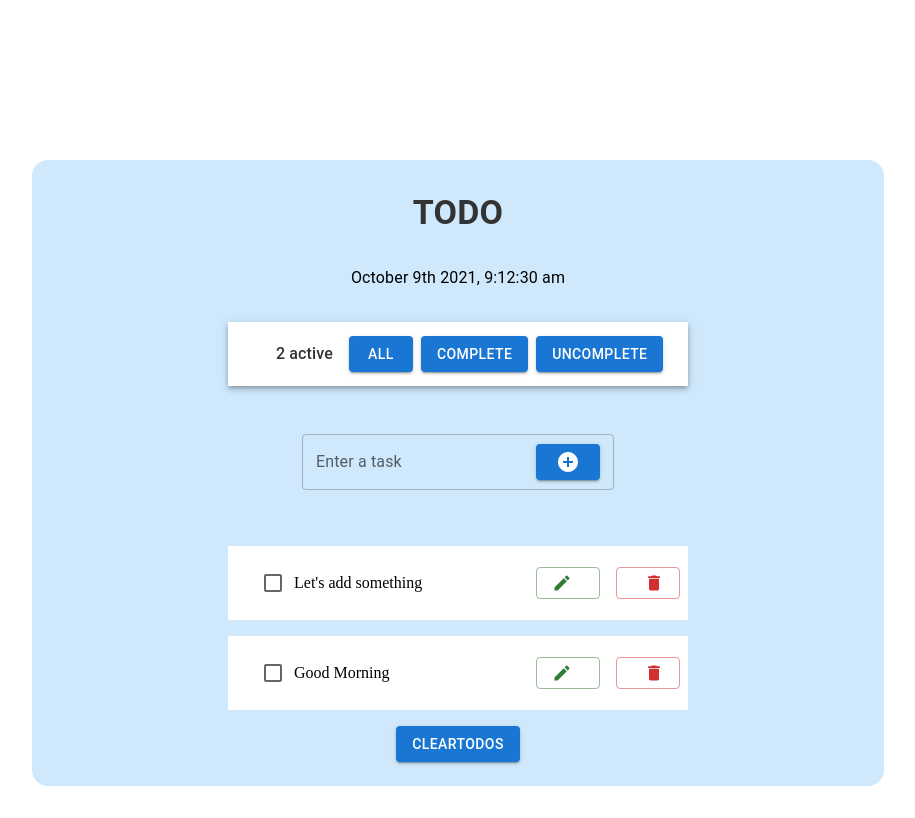
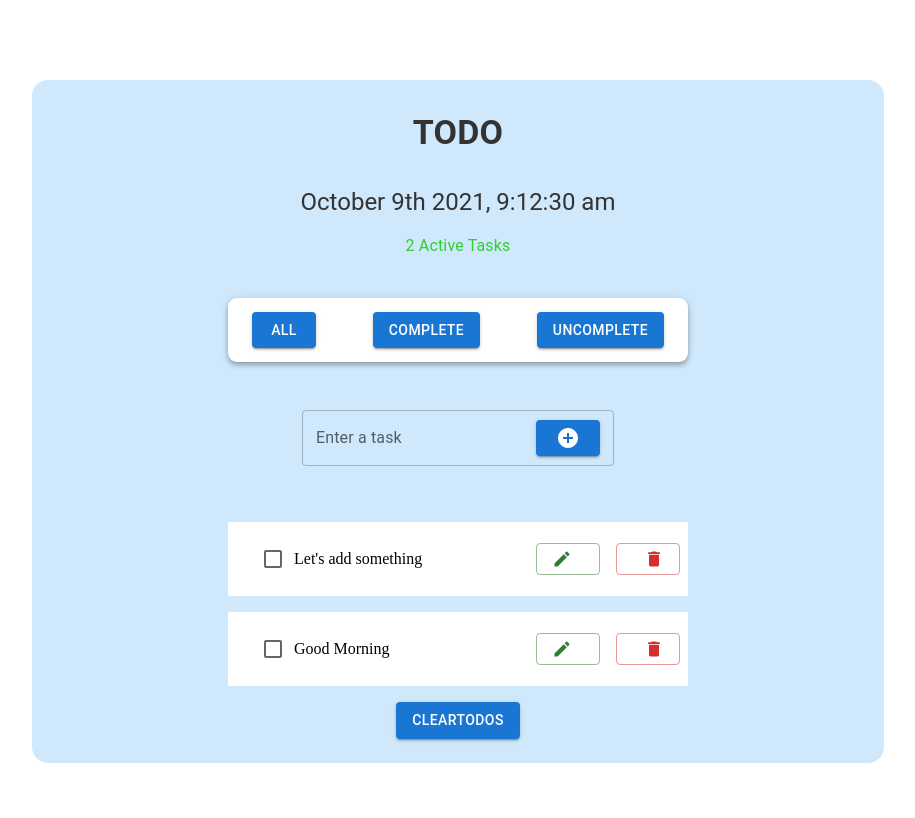
Before and after one commit to Sakib-Dev1/todo-app_sakib, a React (Create React App) app: page / in a window 1280 px wide. Shown: the whole page, without its empty margins (182-1097 px from the left). Built offline with nearby package versions, Linux system fonts and the light colour scheme.

Commit message:
react todo app

```diff
--- a/src/App.js
+++ b/src/App.js
@@ -11,7 +11,7 @@ const App = () => {
           minwidth: "200px",
           minheight: "500px",
           mb: 4,
-          mt: 20,
+          mt: 10,
           borderRadius: "1rem",
         }}
       >
--- a/src/Header/Header.js
+++ b/src/Header/Header.js
@@ -1,4 +1,4 @@
-import { Button, Container } from "@mui/material";
+import { Button } from "@mui/material";
 import AppBar from "@mui/material/AppBar";
 import Box from "@mui/material/Box";
 import Toolbar from "@mui/material/Toolbar";
@@ -29,7 +29,27 @@ const Header = ({ active }) => {
       >
         ToDo
       </Typography>
-      <Typography sx={{ textAlign: "center" }}>{cTime}</Typography>
+      <Box
+        sx={{
+          textAlign: "center",
+          color: "#333",
+          borderRadius: "9px",
+        }}
+      >
+        <Typography sx={{ mb: 2 }} variant="h5" component="h5">
+          {cTime}
+        </Typography>
+        <Typography
+          noWrap
+          sx={{
+            fontSize: "1rem",
+            mb: 1,
+            color: "#32CD32",
+          }}
+        >
+          {active} Active Tasks
+        </Typography>
+      </Box>
       <Box sx={{ flexGrow: 1, pt: 4 }}>
         <AppBar
           sx={{
@@ -37,52 +57,20 @@ const Header = ({ active }) => {
             maxWidth: 460,
             bgcolor: "#fff",
             mx: "auto",
+            borderRadius: "9px",
           }}
           position="static"
         >
-          <Toolbar>
-            <Container
-              sx={{
-                display: { xs: "flex", md: "flex" },
-              }}
-            >
-              <Box
-                sx={{
-                  display: { xs: "flex", md: "flex" },
-                  alignItems: { xs: "center", md: "center" },
-                }}
-              >
-                <Typography
-                  variant="h6"
-                  component="h6"
-                  noWrap
-                  sx={{
-                    fontSize: "1rem",
-                    mr: 2,
-                    color: "#333",
-                  }}
-                >
-                  {active} active
-                </Typography>
-              </Box>
-              <Box
-                sx={{
-                  display: { xs: "flex", md: "flex" },
-                  justifyContent: { xs: "center", md: "center" },
-                  alignItems: { xs: "center", md: "center" },
-                }}
-              >
-                <Button noWrap variant="contained">
-                  All
-                </Button>
-                <Button sx={{ ml: 1, mr: 1 }} noWrap variant="contained">
-                  Complete
-                </Button>
-                <Button noWrap variant="contained">
-                  Uncomplete
-                </Button>
-              </Box>
-            </Container>
+          <Toolbar
+            sx={{
+              display: { xs: "flex", md: "flex" },
+              justifyContent: { xs: "space-between", md: "space-between" },
+              alignItems: { xs: "center", md: "center" },
+            }}
+          >
+            <Button variant="contained">All</Button>
+            <Button variant="contained">Complete</Button>
+            <Button variant="contained">Uncomplete</Button>
           </Toolbar>
         </AppBar>
       </Box>
--- a/src/Todos/AddTodo.js
+++ b/src/Todos/AddTodo.js
@@ -24,7 +24,7 @@ const AddTodo = () => {
   const addTodoListHandler = (tName) => {
     console.log({ tName });
     setTodoList((prevTodos) => {
-      return [...prevTodos, { tName, id: uuidv4(), done: false }];
+      return [...prevTodos, { tName, id: uuidv4(), isCompleted: false }];
     });
   };
 
@@ -63,12 +63,14 @@ const AddTodo = () => {
     });
     setTodoList(todoForCheckBox);
   };
-  const ActiveTodos = todoList.filter(
+  const activeTodos = todoList.filter(
     (todo) => todo.isCompleted === false
   ).length;
+  console.log(activeTodos);
+
   return (
     <>
-      <Header active={ActiveTodos} />
+      <Header active={activeTodos} />
       <div className="container">
         <form onSubmit={addTodoHandler}>
           <TextField
--- a/src/Todos/TodoList.js
+++ b/src/Todos/TodoList.js
@@ -8,7 +8,6 @@ import EditTodo from "./EditTodo";
 const TodoList = ({ todo, remove, edit, check }) => {
   const [isEditing, setIsEditing] = useState(false);
 
-  console.log(todo);
   const { tName, id } = todo;
   const updatedListHandler = () => {
     setIsEditing(false);
--- a/src/Todos/Todos.js
+++ b/src/Todos/Todos.js
@@ -3,6 +3,7 @@ import TodoList from "./TodoList";
 import "./Todos.css";
 
 const Todos = ({ todos, check, clear, remove, edit }) => {
+  console.log({ todos });
   return (
     <>
       <List
```
